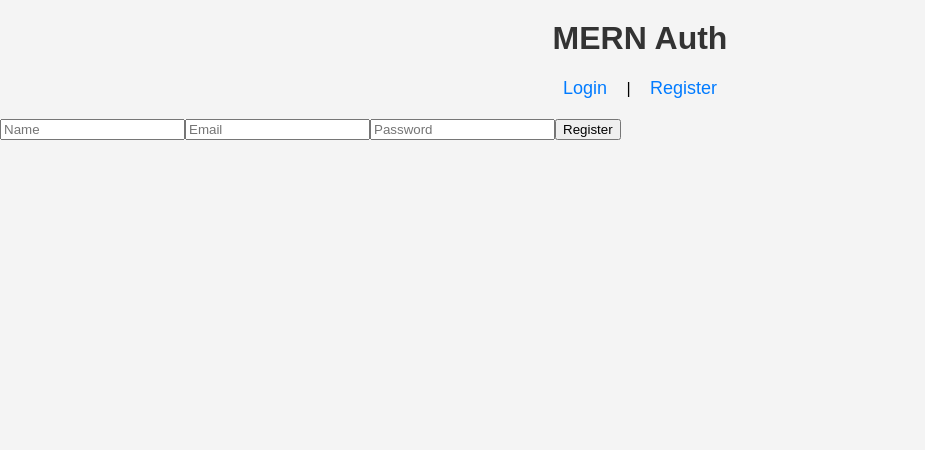
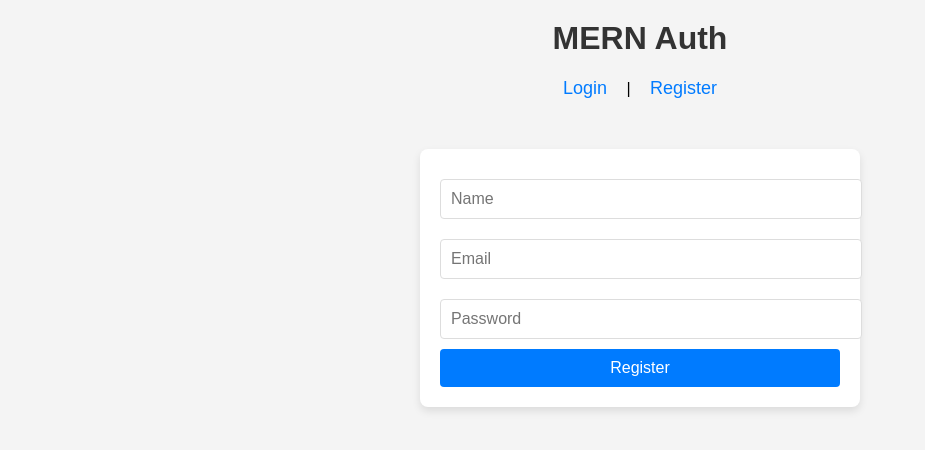
Before and after one commit to PremKumardb19/testing, a React (Create React App) app: page /register in a window 1280 px wide. Shown: the top 450 px of the page, without its empty margins (0-925 px from the left). Built offline with nearby package versions, Linux system fonts and the light colour scheme.

Commit message:
Update Register.jsx with css

```diff
--- a/src/components/Register.jsx
+++ b/src/components/Register.jsx
@@ -1,6 +1,7 @@
 import { useState } from "react";
 import axios from "axios";
 import { useNavigate } from "react-router-dom";
+import "../App.css"
 
 const Register = () => {
   const [name, setName] = useState("");
@@ -19,7 +20,7 @@ const Register = () => {
   };
 
   return (
-    <div>
+    <div className="auth-container">
       <input placeholder="Name" value={name} onChange={(e) => setName(e.target.value)} />
       <input placeholder="Email" value={email} onChange={(e) => setEmail(e.target.value)} />
       <input placeholder="Password" value={password} onChange={(e) => setPassword(e.target.value)} />
```
